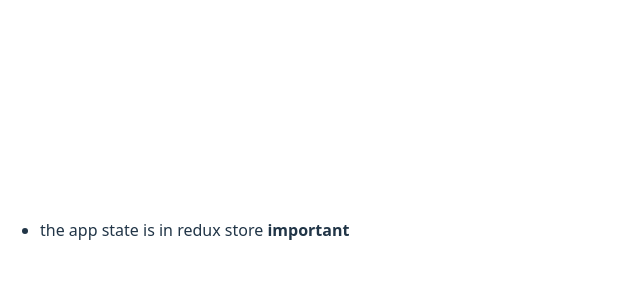
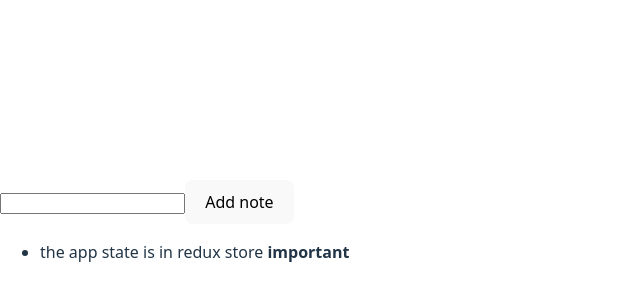
Before and after one commit to mushkan27/fullstackopen-workshop, a React (Vite) app in the folder part-6/redux-notes/: page / in a window 1280 px wide. Shown: the part 170-470 px from the top of the page, without its empty margins (0-640 px from the left). Built offline with nearby package versions, Linux system fonts and the light colour scheme.

Commit message:
feat: add createNote and toggleImportanceOf action creators to noteReducer

```diff
--- a/part-6/redux-notes/src/index.jsx
+++ b/part-6/redux-notes/src/index.jsx
@@ -1,7 +1,7 @@
 import { createRoot } from 'react-dom/client'
 import './index.css'
 import { createStore } from 'redux'
-import noteReducer from './reducers/noteReducer'
+import noteReducer, {createNote, toggleImportanceOf} from './reducers/noteReducer'
 
 
 const store = createStore(noteReducer)
@@ -14,13 +14,36 @@ store.dispatch({
   }
 })
 
+
+
 const App = () => {
+
+  const addNote = (e) => {
+    e.preventDefault()
+    console.dir(e.target.myInput.value)
+    const newNote = {
+      content: e.target.myInput.value,
+      important: true,
+      id: store.getState().length + 1
+    }
+    store.dispatch(createNote(newNote))
+    e.target.myInput.value = ''
+  }
+
+
+  const toggleImportant = (id) => {
+    store.dispatch(toggleImportanceOf(id))
+  }
 
   return (
     <div>
+      <form onSubmit={addNote}>
+        <input name="myInput" />
+        <button>Add note</button>
+      </form>
     <ul>
       {store.getState().map(note=>
-        <li key={note.id}>
+        <li key={note.id} onClick={()=>toggleImportant(note.id)}>
           {note.content} <strong>{note.important ? 'important' : ''}</strong>
         </li>
       )}
--- a/part-6/redux-notes/src/reducers/noteReducer.js
+++ b/part-6/redux-notes/src/reducers/noteReducer.js
@@ -19,4 +19,19 @@ const noteReducer = (state=[], action) => {
     }
   }
 
+  export const createNote = (newNote) => {
+    return {
+      type: 'NEW_NOTE',
+      payload: newNote}
+  }
+
+  export const toggleImportanceOf = (id) => {
+    return {
+      type: 'TOGGLE_IMPORTANCE',
+      payload: {
+        id
+      }
+    }
+  }
+
   export default noteReducer
```
